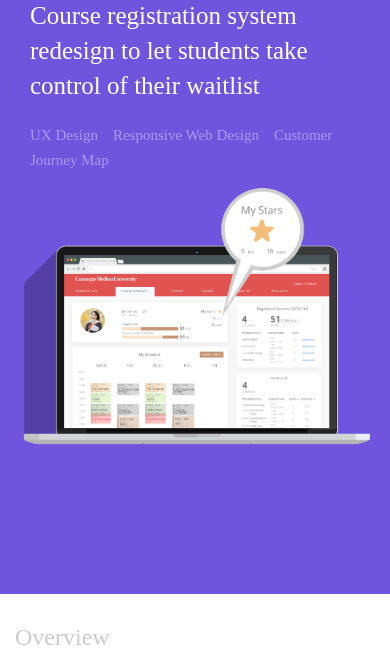
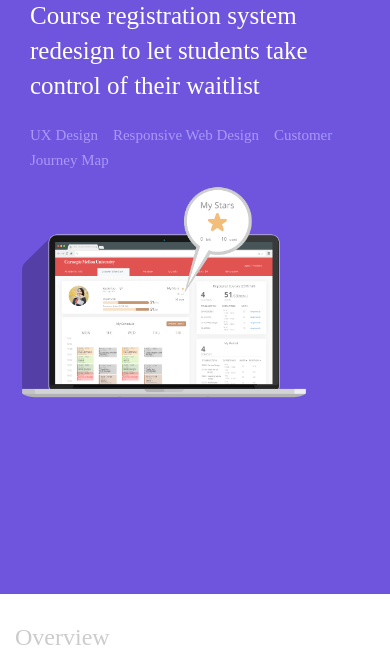
Before and after one commit to joychenxn/joychenxn.github.io, a plain HTML site: page project1.html in a window 390 px wide. Shown: the part 166-824 px from the top of the page. Drawn offline with nearby package versions, Linux system fonts and the light colour scheme; a web font is replaced by a local one.

Commit message:
adjust landing image position

```diff
--- a/project1.html
+++ b/project1.html
@@ -27,7 +27,7 @@
                     <h3 class="col-lg-12 type">UX Design&nbsp;&nbsp;&nbsp; Responsive Web Design&nbsp;&nbsp;&nbsp; Customer Journey Map</h2>
                 </div>
                 <div class="col-lg-1"></div>
-                <img class="col-lg-6 col-md-6 col-sm-6 col-xs-12" src="img/classStar-landing.png">
+                <img class="col-lg-6 col-md-6 col-sm-6 col-xs-10 center" src="img/classStar-landing.png">
               </div>
             </div>
         </header>
```
